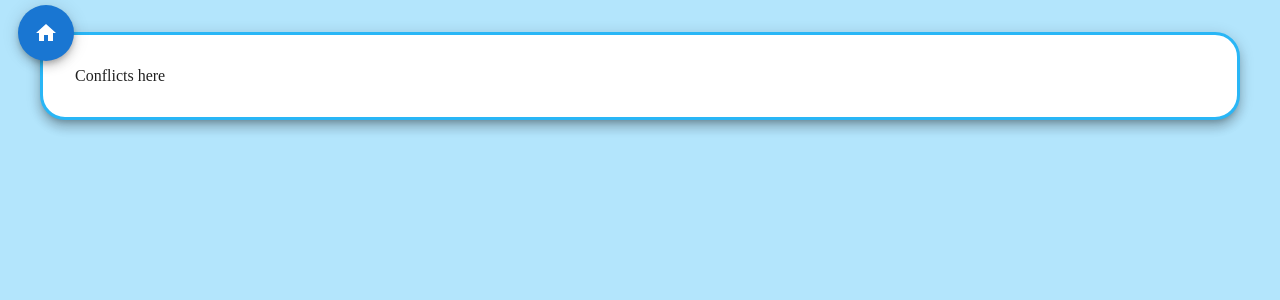
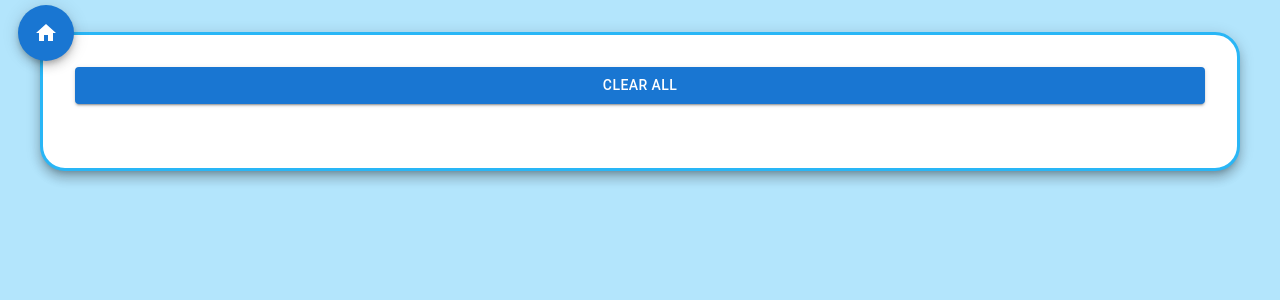
Before and after one commit to PiTiLeZarD/memup, a React (Vite) app: page /#/conflicts in a window 1280 px wide. Shown: the top 300 px of the page. Built offline with nearby package versions, Linux system fonts and the light colour scheme.

Commit message:
import with conflicts step 3) beginning of the conflict interface

```diff
--- a/src/pages/ConflictsPage.tsx
+++ b/src/pages/ConflictsPage.tsx
@@ -1,4 +1,11 @@
 import React from "react";
+
+import PreviewIcon from "@mui/icons-material/Preview";
+import { Button, Grid, IconButton, List, ListItem, Stack } from "@mui/material";
+
+import { useNavigate } from "react-router-dom";
+import { MemListItem } from "../MemListItem";
+import { MemType, useStore } from "../store";
 import { HomeButton } from "./buttons/HomeButton";
 import { ContentBox } from "./ContentBox";
 
@@ -7,10 +14,42 @@ export type ConflictsPageProps = {};
 export type ConflictsPageComponent = React.FunctionComponent<ConflictsPageProps>;
 
 export const ConflictsPage: ConflictsPageComponent = (): JSX.Element => {
+    const conflicts = useStore(({ conflicts }) => conflicts);
+    const setConflicts = useStore(({ setConflicts }) => setConflicts);
+    const navigate = useNavigate();
+
+    const handlePreview = (mem: MemType) => () => {};
+    const handleClearAll = () => {
+        if (confirm("Are you sure to delete all current conflicts?")) {
+            setConflicts([]);
+            navigate("/");
+        }
+    };
+
     return (
         <ContentBox>
             <HomeButton />
-            Conflicts here
+            <Stack spacing={2}>
+                <Button variant="contained" onClick={handleClearAll}>
+                    Clear all
+                </Button>
+                <List>
+                    {conflicts.map((mem) => (
+                        <ListItem key={mem.id}>
+                            <Grid container>
+                                <Grid item xs={10}>
+                                    <MemListItem data={mem} />
+                                </Grid>
+                                <Grid item xs={2} sx={{ textAlign: "right" }}>
+                                    <IconButton onClick={handlePreview(mem)}>
+                                        <PreviewIcon />
+                                    </IconButton>
+                                </Grid>
+                            </Grid>
+                        </ListItem>
+                    ))}
+                </List>
+            </Stack>
         </ContentBox>
     );
 };
```
